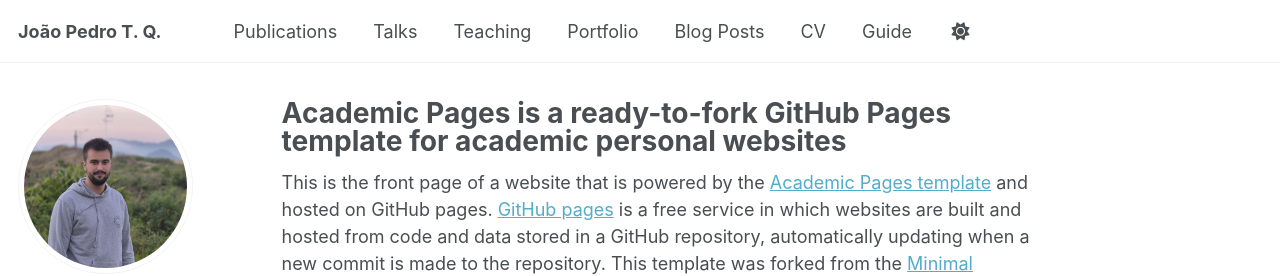
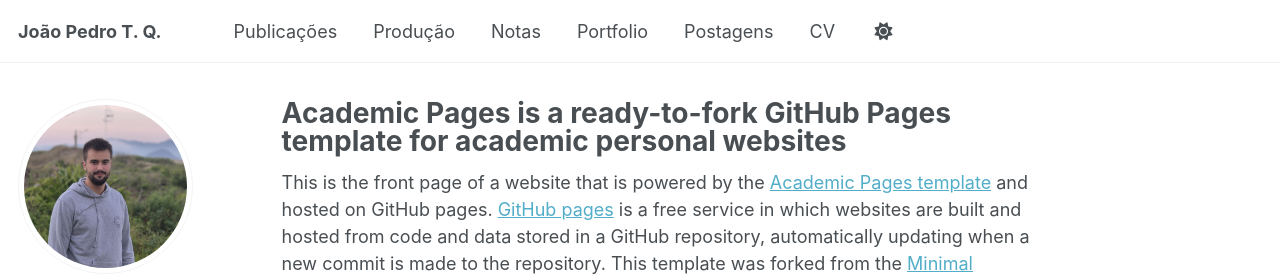
Before and after one commit to jpteixei/jpteixei.github.io, a Jekyll site: the page built from _pages/about.md, in a window 1280 px wide. Shown: the top 276 px of the page. Built offline with Jekyll 4.4.1, drawn with Linux system fonts in a browser that asks for light colours; some web fonts are replaced; a style sheet for code colours, icons or effects is not loaded.

Commit message:
Update navigation.yml

```diff
--- a/_data/navigation.yml
+++ b/_data/navigation.yml
@@ -8,20 +8,20 @@
 #      Markdown formatted page while the second is generated using JSON.
 
 main:
-  - title: "Publications"
-    url: /publications/
+  - title: "Publicações"
+    url: /publicacoes/
 
-  - title: "Talks"
-    url: /talks/
+  - title: "Produção"
+    url: /cv/
 
-  - title: "Teaching"
-    url: /teaching/
+  - title: "Notas"
+    url: /notas/
 
   - title: "Portfolio"
     url: /portfolio/
 
-  - title: "Blog Posts"
-    url: /year-archive/
+  - title: "Postagens"
+    url: /postagens/
 
   - title: "CV"
     url: /cv/
@@ -29,5 +29,5 @@ main:
   # - title: "CV"
   #   url: /cv-json/
 
-  - title: "Guide"
-    url: /markdown/
+  #- title: "Guide"
+  #  url: /markdown/
```
